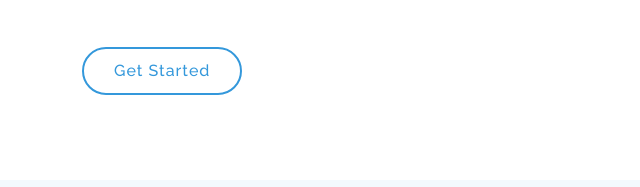
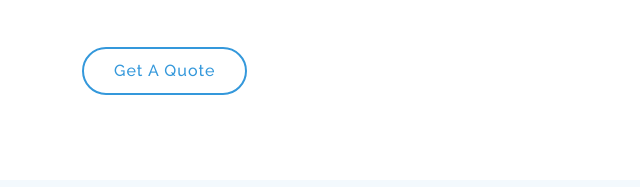
Before and after one commit to AmeyGohil/mmp-frontend, a plain HTML site: page index.html in a window 1280 px wide. Shown: the part 450-637 px from the top of the page, 0-640 px from the left. Drawn offline with nearby package versions, Linux system fonts and the light colour scheme.

Commit message:
initial commit

```diff
--- a/index.html
+++ b/index.html
@@ -61,10 +61,10 @@
     <div class="container">
       <div class="row">
         <div class="col-lg-6 pt-5 pt-lg-0 order-2 order-lg-1 d-flex flex-column justify-content-center">
-          <h1 data-aos="fade-up">Get Custom Parts manufactured within clicks and delivered right to you. </h1>
+          <h1 data-aos="fade-up">Get Custom Parts manufactured within clicks and delivered right to you.</h1>
           <h2 data-aos="fade-up" data-aos-delay="400">We are team of talented designers making websites with Bootstrap</h2>
           <div data-aos="fade-up" data-aos-delay="800">
-            <a href="#about" class="btn-get-started scrollto">Get Started</a>
+            <a href="#about" class="btn-get-started scrollto">Get A Quote</a>
           </div>
         </div>
         <div class="col-lg-6 order-1 order-lg-2 hero-img" data-aos="fade-left" data-aos-delay="200">
```
